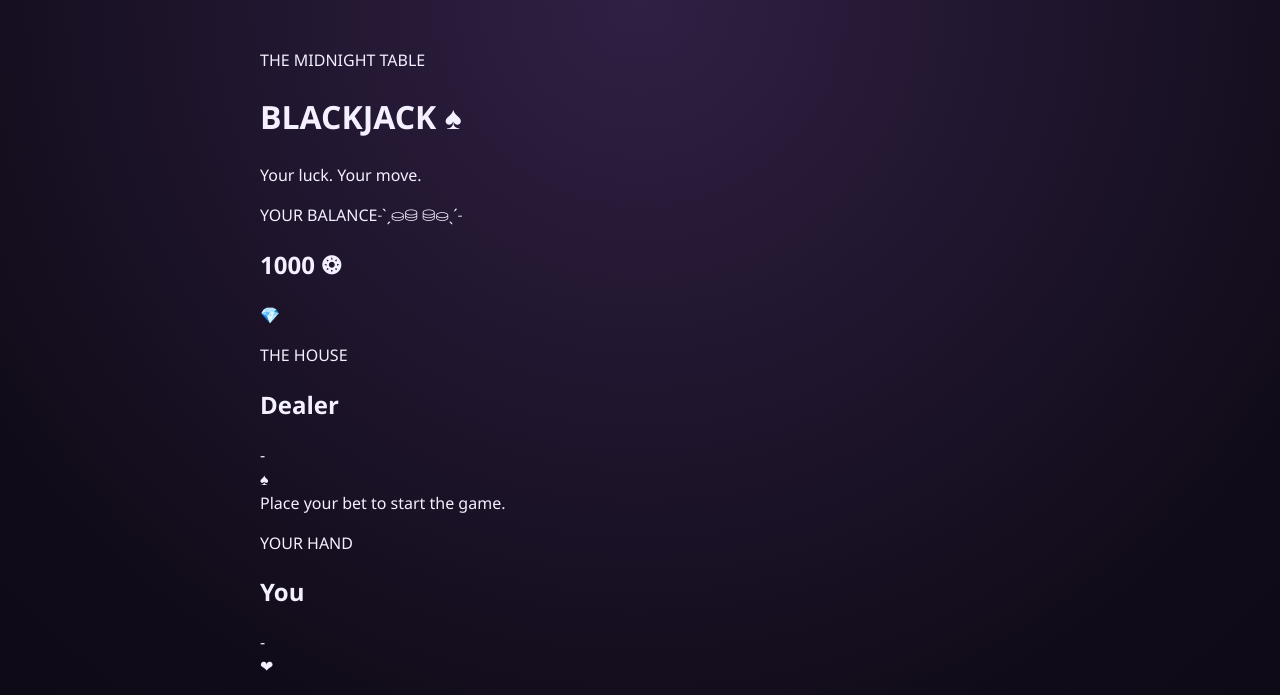
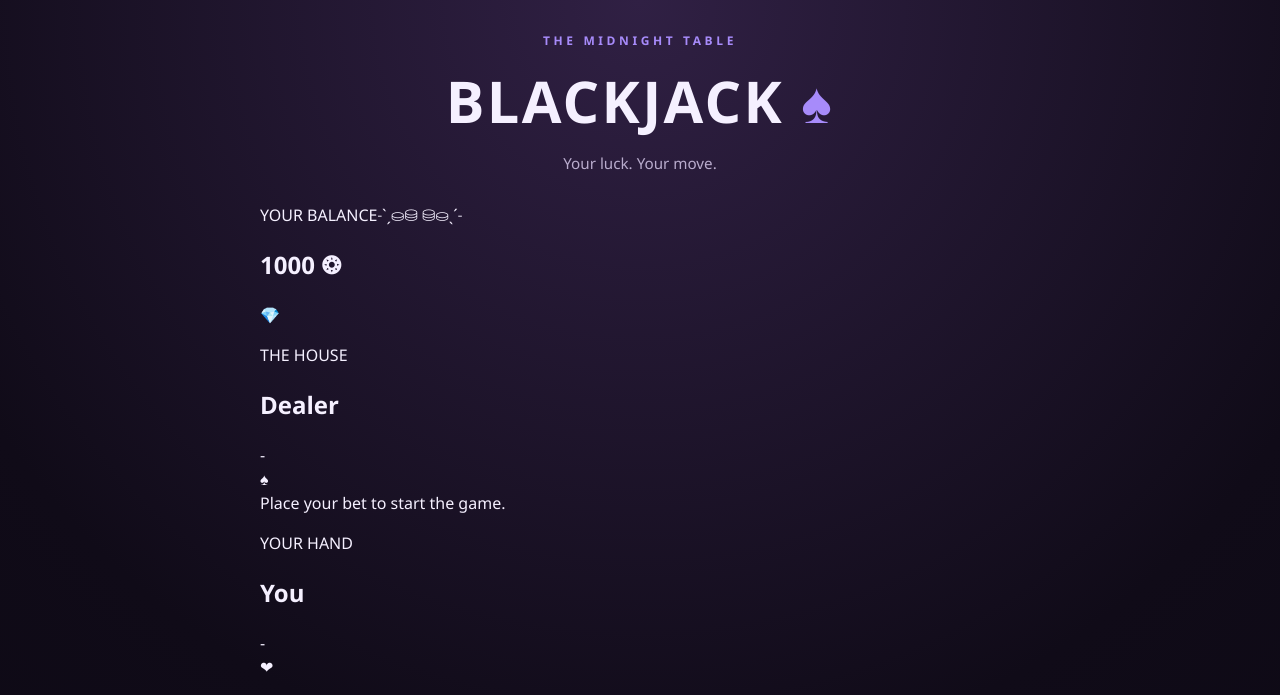
Before and after one commit to mariyaschrome/midnight-blackjack, a plain HTML site: page index.html in a window 1280 px wide. Shown: the top 695 px of the page. Drawn offline with Linux system fonts and the light colour scheme.

Commit message:
Added game header style

```diff
--- a/style.css
+++ b/style.css
@@ -57,3 +57,35 @@ button:focus-visible {
     max-width: 760px;
     margin: 0 auto;
 }
+
+/* 3. GAME HEADER */
+
+.game-header {
+    margin-bottom: 28px;
+    text-align: center;
+}
+
+.eyebrow {
+    margin: 0 0 8px;
+    color: var(--purple);
+    font-size: 0.75rem;
+    font-weight: 700;
+    letter-spacing: 0.3em;
+}
+
+.game-header h1 {
+    margin: 0;
+    font-size: clamp(2.2rem, 7vw, 3.6rem);
+    font-weight: 800;
+    letter-spacing: 0.04em;
+}
+
+.game-header h1 span {
+    color: var(--purple);
+}
+
+.subtitle {
+    margin: 8px 0 0;
+    color: var(--muted);
+    font-size: 0.95rem;
+}
```
